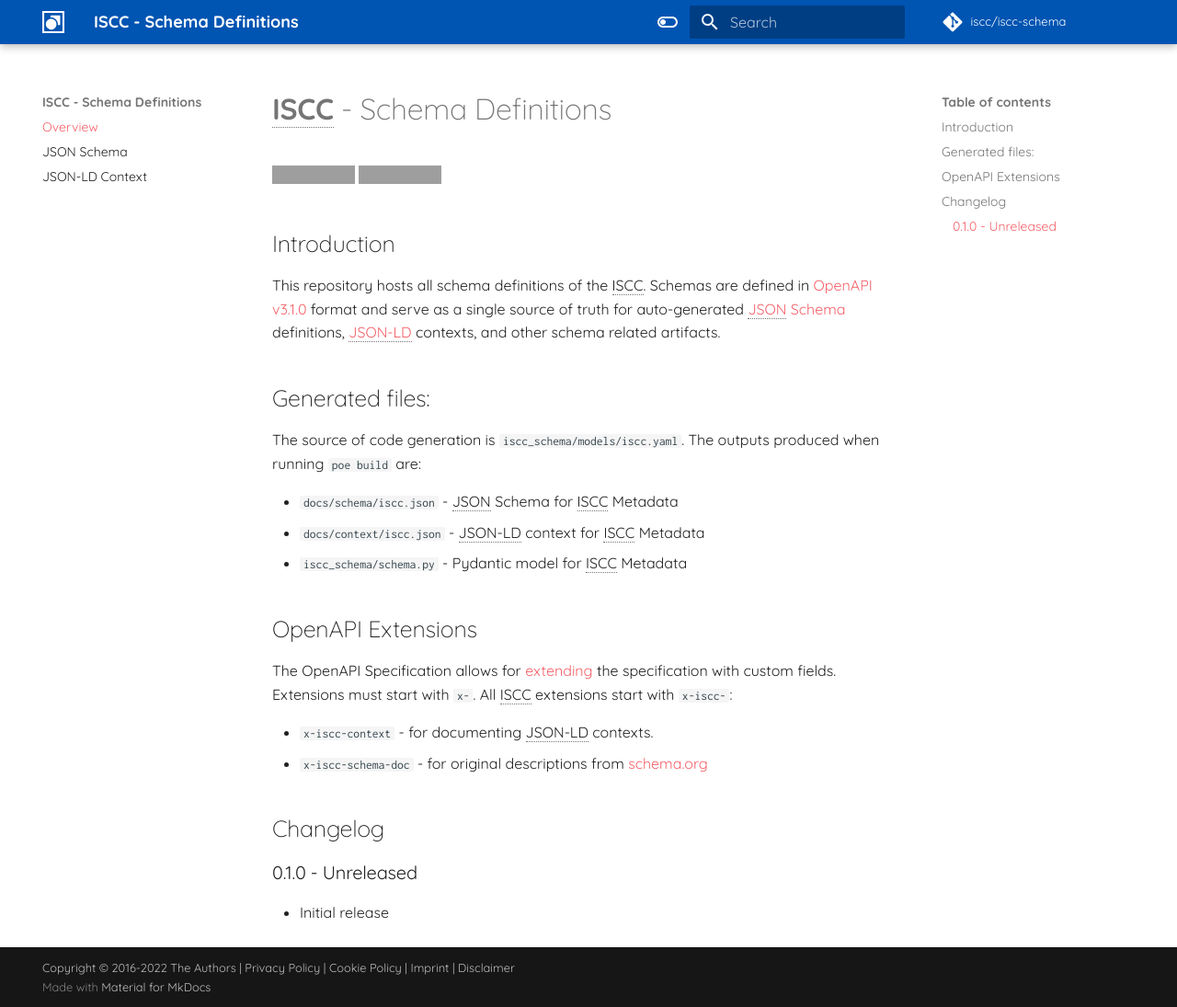
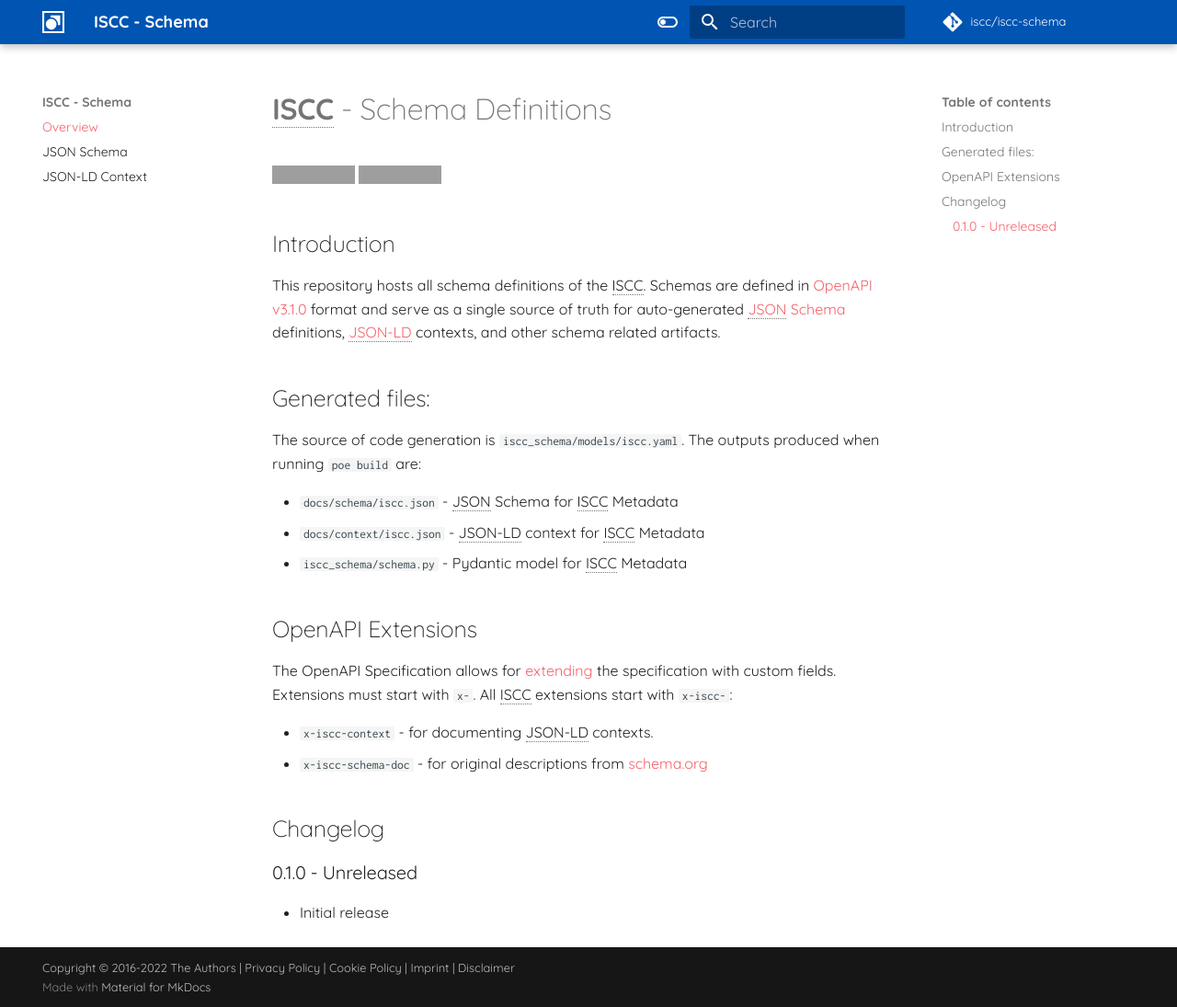
Before and after one commit to iscc/iscc-schema, an MkDocs documentation site: the page built from docs/index.md, in a window 1280 px wide and 1095 px high. Shown: the whole window at 92% size. Built offline with MkDocs 1.6.1 and Material for MkDocs 9.7.7, drawn with Linux system fonts in a browser that asks for light colours; comment, search, counter and statistics services are not loaded; grey boxes are pictures that could not be loaded.

Commit message:
Change site title.

```diff
--- a/README.md
+++ b/README.md
@@ -1,4 +1,4 @@
-# **ISCC** - Schema Definitions
+# **ISCC** - Schema
 
 [![Build](https://github.com/iscc/iscc-schema/actions/workflows/tests.yml/badge.svg)](https://github.com/iscc/iscc-schema/actions/workflows/tests.yml)
 [![Version](https://img.shields.io/pypi/v/iscc-schema.svg)](https://pypi.python.org/pypi/iscc-schema/)
--- a/mkdocs.yml
+++ b/mkdocs.yml
@@ -1,7 +1,7 @@
-site_name: "ISCC - Schema Definitions"
+site_name: "ISCC - Schema"
 site_description: 'International Standard Content Code - Schema Definitions.'
 site_author: 'Titusz Pan'
-site_url: 'https://schema.iscc.io'
+site_url: 'https://schema.iscc.codes'
 
 # Repository
 repo_name: 'iscc/iscc-schema'
```
